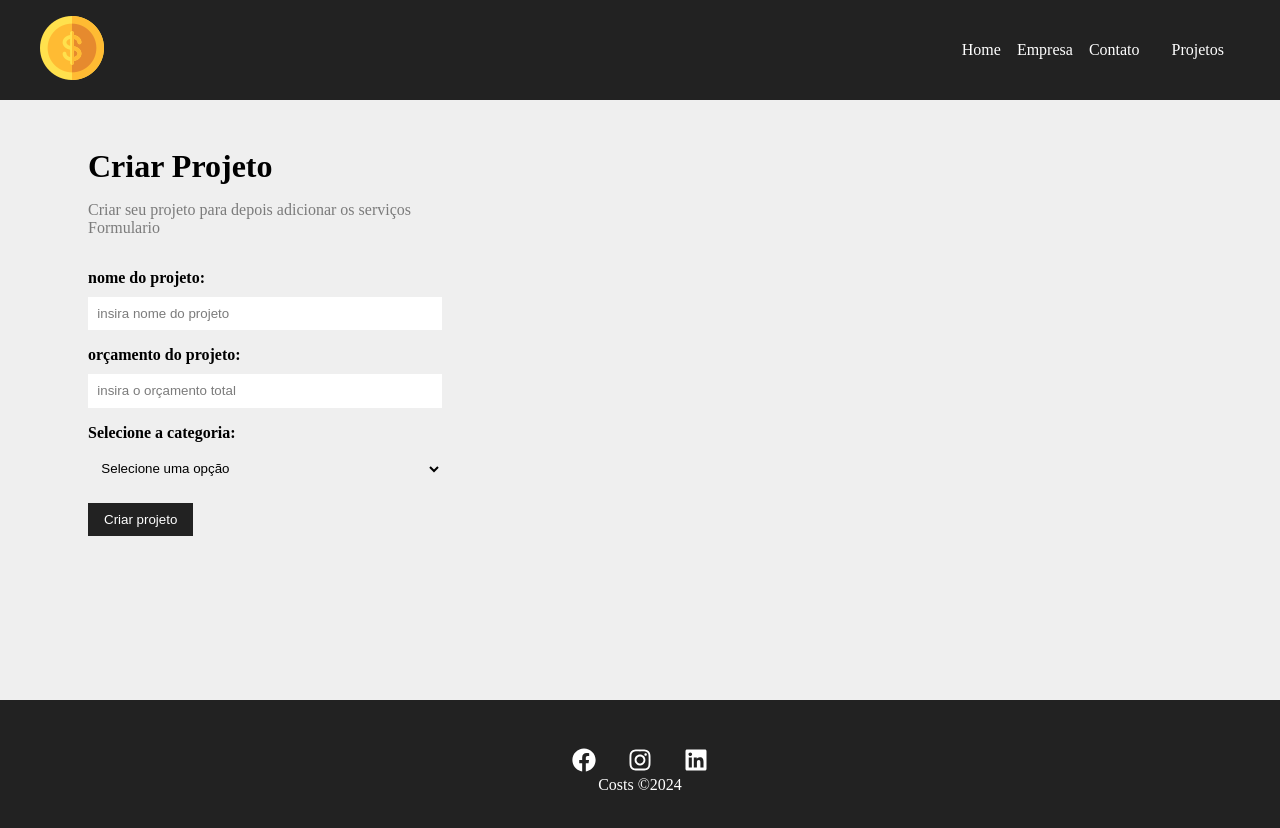
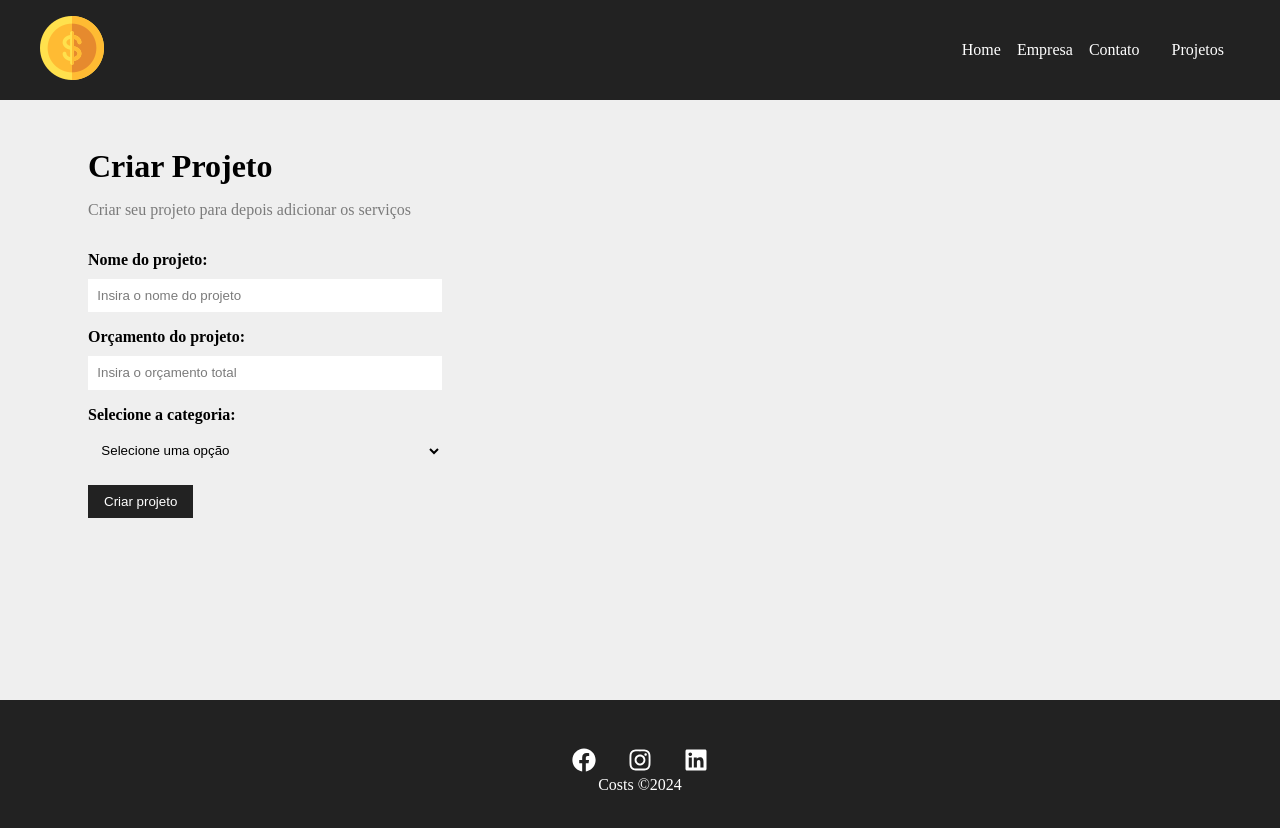
Before and after one commit to ArturMineiro/Projeto_react, a React (Create React App) app in the folder costs/: page /newproject in a window 1280 px wide. Shown: the top 828 px of the page. Built offline with nearby package versions, Linux system fonts and the light colour scheme; data requests are answered from the project's data file.

Commit message:
inseir dados no banco

```diff
--- a/costs/db.json
+++ b/costs/db.json
@@ -1,24 +1,47 @@
 {
-    "projects" : [],
+  "projects": [
+    {
+      "id": "8454",
+      "name": "dasdasd",
+      "budget": "231321",
+      "category": {
+        "id": "1",
+        "name": "Infra"
+      },
+      "cost": 0,
+      "services": []
+    },
+    {
+      "id": "cf4c",
+      "name": "asdasd",
+      "budget": "321",
+      "category": {
+        "id": "1",
+        "name": "Infra"
+      },
+      "cost": 0,
+      "services": []
+    }
+  ],
   "categories": [
     {
-        "id": 1,
+      "id": "1",
       "name": "Infra"
     },
     {
-        "id": 2,
+      "id": "2",
       "name": "Desenvolvimento"
     },
     {
-        "id": 3,
+      "id": "3",
       "name": "Design"
     },
     {
-        "id": 4,
+      "id": "4",
       "name": "Manunteção"
     },
     {
-        "id": 5,
+      "id": "5",
       "name": "Planejamento"
     }
   ]
--- a/costs/src/components/form/Select.js
+++ b/costs/src/components/form/Select.js
@@ -5,8 +5,8 @@ function Select({ text, name, options, handleOnChange, value }) {
     return (
         <div className={styles.form_control}>
             <label htmlFor={name}>{text}:</label>
-            <select name={name} id={name} >
-                <option >Selecione uma opção</option>
+            <select name={name} id={name} onChange={handleOnChange} value={value || ''}>
+                <option value="">Selecione uma opção</option>
                 {options.map((option) => (
                     <option value={option.id} key={option.id}>
                         {option.name}
--- a/costs/src/components/pages/NewProject.js
+++ b/costs/src/components/pages/NewProject.js
@@ -1,15 +1,42 @@
-import ProjectForm from '../project/ProjectForm'
-import styles from './NewProject.module.css'
+import ProjectForm from '../project/ProjectForm';
+import styles from './NewProject.module.css';
+import { useNavigate } from 'react-router-dom';
 
-function NewProject(){
-    return( <div className={styles.newproject_container}>
-       <h1>Criar Projeto </h1>
-       <p>Criar seu projeto para depois adicionar os serviços </p>
-    <p>Formulario</p>
-    <ProjectForm btnText="Criar projeto"/>
-    </div>
+function NewProject() {
+    const navigate = useNavigate();
 
-    )
+    const createPost = (project) => {
+        // Initialize costs and services
+        project.cost = 0;
+        project.services = [];
+
+        fetch("http://localhost:5000/projects", {
+            method: 'POST',
+            headers: {
+                'Content-Type': 'application/json',
+            },
+            body: JSON.stringify(project),
+        })
+        .then((resp) => {
+            if (!resp.ok) {
+                throw new Error('Network response was not ok');
+            }
+            return resp.json();
+        })
+        .then((data) => {
+            // Navigate to another page if needed
+            navigate('/projects', {message: 'Projeto criado com sucesso!!'});
+        })
+        .catch(err => console.log(err));
+    };
+
+    return (
+        <div className={styles.newproject_container}>
+            <h1>Criar Projeto</h1>
+            <p>Criar seu projeto para depois adicionar os serviços</p>
+            <ProjectForm handleSubmit={createPost} btnText="Criar projeto" />
+        </div>
+    );
 }
 
-export default NewProject
+export default NewProject;
--- a/costs/src/components/project/ProjectForm.js
+++ b/costs/src/components/project/ProjectForm.js
@@ -1,45 +1,80 @@
-import {useEffect, useState} from 'react'
+import { useEffect, useState } from 'react';
+import styles from './ProjectForm.module.css';
+import Input from '../form/Input';
+import Select from '../form/Select';
+import SubmitButton from '../form/SubmitButton';
 
-import styles from './ProjectForm.module.css'
-import Input from '../form/Input'
-import Select from '../form/Select'
-import SubmitButton from '../form/SubmitButton'
+function ProjectForm({ handleSubmit, btnText, projectData }) {
+    const [categories, setCategories] = useState([]);
+    const [project, setProject] = useState(projectData || {});
 
-
-function ProjectForm({btnText}){
-
-  const [categories,setCategories] = useState([])
-
- useEffect(( ) => {
+    useEffect(() => {
         fetch("http://localhost:5000/categories", {
-    method: 'Get',
-    headers:{
-      'Content-type': 'aplication/json',
+            method: 'GET',
+            headers: {
+                'Content-Type': 'application/json',
             },
-
         })
         .then((resp) => resp.json())
-      .then((data)=> {
-        setCategories(data)
+        .then((data) => {
+            setCategories(data);
         })
-      .catch((err) => console.log(err))
- })
-return(
-  <form className={styles.form}>
+        .catch((err) => console.log(err));
+    }, []); // Ensure this runs once after initial render
+
+    const submit = (e) => {
+        e.preventDefault();
+        handleSubmit(project);
+    };
+
+    const handleChange = (e) => {
+        setProject({ ...project, [e.target.name]: e.target.value });
+    };
+
+    const handleCategory = (e) => {
+        setProject({
+            ...project,
+            category: {
+                id: e.target.value,
+                name: e.target.options[e.target.selectedIndex].text,
+            },
+        });
+    };
+
+    return (
+        <form onSubmit={submit} className={styles.form}>
             <div>
-<Input type="text" text="nome do projeto" name="name" placeholder="insira nome do projeto"/>
+                <Input
+                    type="text"
+                    text="Nome do projeto"
+                    name="name"
+                    placeholder="Insira o nome do projeto"
+                    handleOnChange={handleChange}
+                    value={project.name || ''}
+                />
             </div>
             <div>
-    <Input type="Number" text="orçamento do projeto" name="budget" placeholder="insira o orçamento total"/>
+                <Input
+                    type="number"
+                    text="Orçamento do projeto"
+                    name="budget"
+                    placeholder="Insira o orçamento total"
+                    handleOnChange={handleChange}
+                    value={project.budget || ''}
+                />
             </div>
-<Select name="category_id" text="Selecione a categoria" options={categories}/>
+            <Select
+                name="category_id"
+                text="Selecione a categoria"
+                options={categories}
+                handleOnChange={handleCategory}
+                value={project.category ? project.category.id : ''}
+            />
             <div>
                 <SubmitButton text={btnText} />
             </div>
         </form>
-
-)
+    );
 }
 
-
-export default ProjectForm
+export default ProjectForm;
```
Lines whose indentation alone changed are shown as unchanged.
